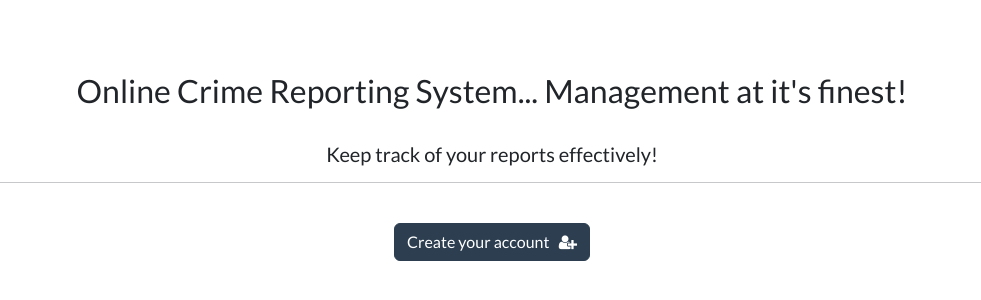
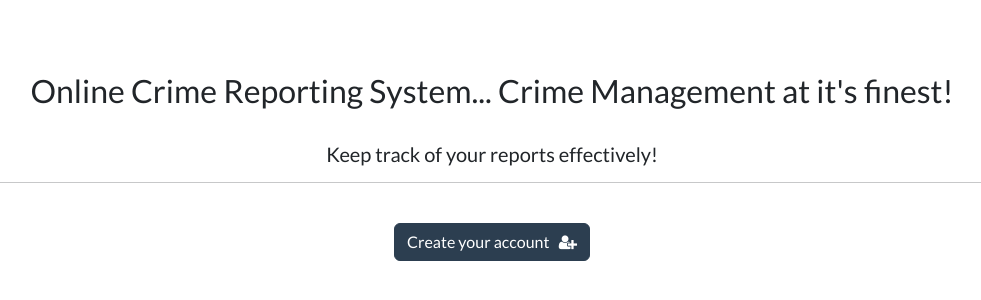
Before and after one commit to RobertRuai/Online_Crime_Reporting_System_Django, a Django app: template crm/webapp/templates/webapp/index.html in a window 1280 px wide. Shown: the part 72-372 px from the top of the page, without its empty margins (148-1129 px from the left). Run offline with Django 3.2, Linux system fonts and the light colour scheme; the template is opened without the code that fills it, so the values that code supplies are empty.

```diff
--- a/crm/webapp/templates/webapp/index.html
+++ b/crm/webapp/templates/webapp/index.html
@@ -9,7 +9,7 @@
 
         <div class="text-center">
 
-            <h3> Online Crime Reporting System... Management at it's finest! </h3>
+            <h3> Online Crime Reporting System... Crime Management at it's finest! </h3>
 
             <br>
 
```
